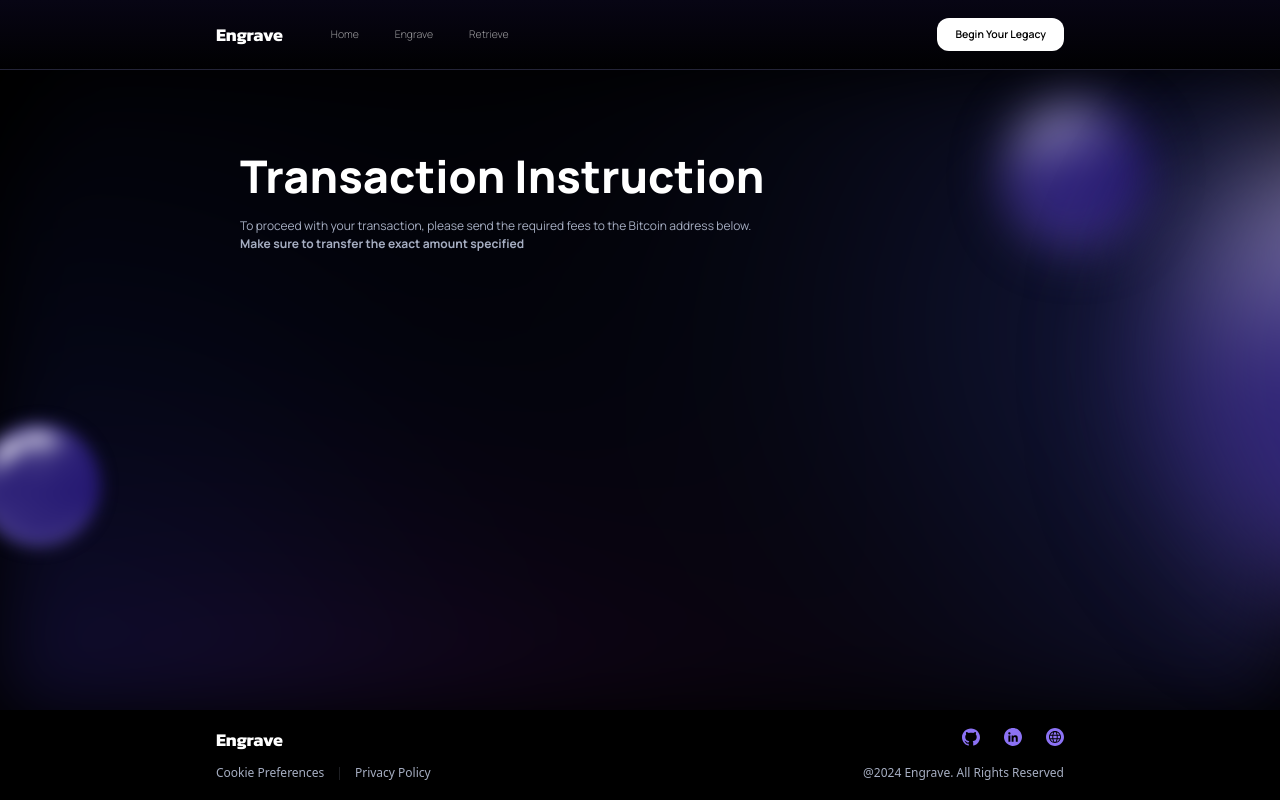
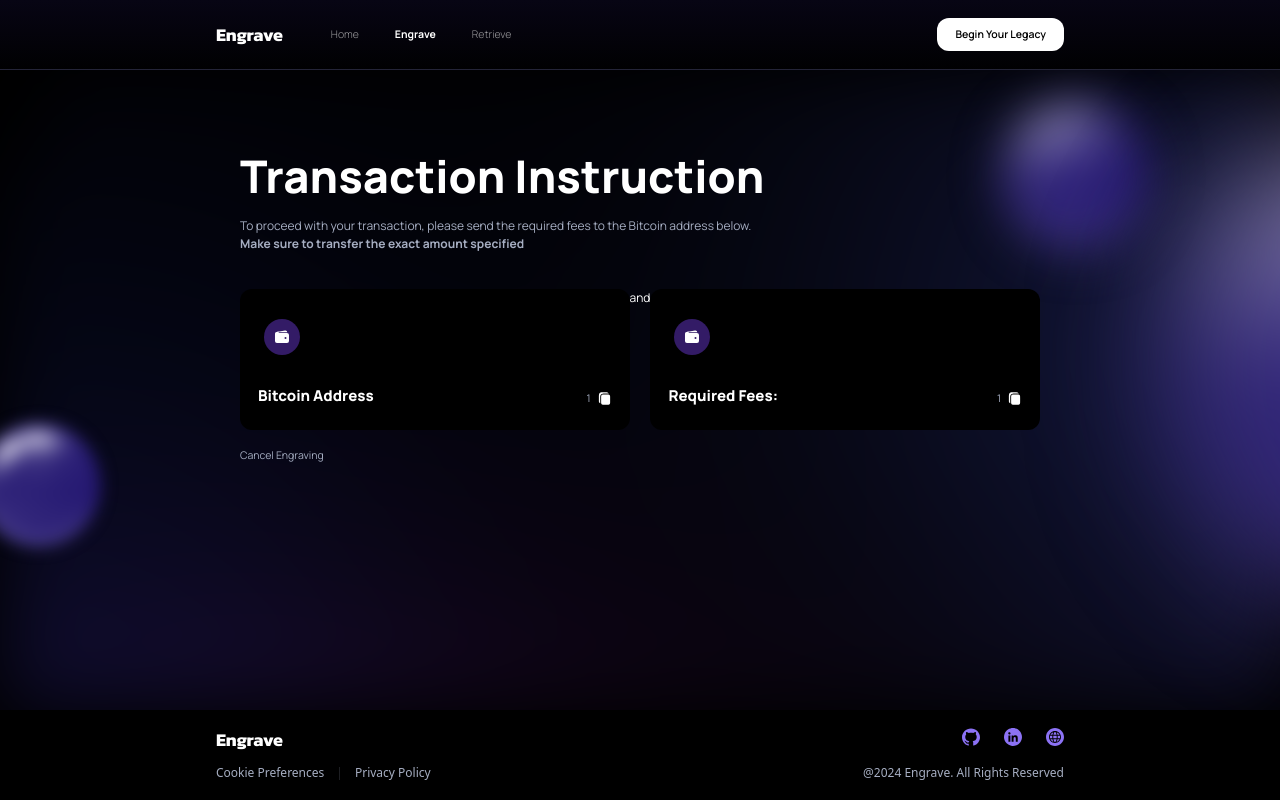
Before and after one commit to andrzejSulkowski/eternal-ink-frontend, a Next.js app: page /engrave/1 in a window 1280 px wide. Built offline with nearby package versions, Linux system fonts and the light colour scheme; what tailwindcss-animation-delay would draw is missing.

Commit message:
Highlight header routes deeply nested, prep. context for engrave

```diff
--- a/src/app/(app-pages)/engrave/(client)/Body.tsx
+++ b/src/app/(app-pages)/engrave/(client)/Body.tsx
@@ -7,11 +7,12 @@ import ThreeStars from "@/components/Svgs/ThreeStars";
 import { useState } from "react";
 import PasswordInput from "./PasswordInput";
 import SelectionCards from "./SelectionCards";
-import { startEngraving } from './../(logic)/api';
-import { ToggleKeys } from './../(logic)/types';
+import { startEngraving } from "./../(logic)/api";
+import { ToggleKeys } from "./../(logic)/types";
 import { useBanner } from "@/components/1.atoms/Banner/BannerContext";
 import { useRouter } from "next/navigation";
-
+import { useEngraving } from "@/app/(app-pages)/engrave/(logic)/useContext";
+import { TxStatus } from "@/models/transaction";
 
 const toggleButtons: {
   value: ToggleKeys;
@@ -36,15 +37,28 @@ function Body() {
   let [file, setFile] = useState<File | null>(null);
   let [password, setPassword] = useState("");
 
-  const [toggleKey, setToggleKey] = useState<ToggleKeys>(
-    "encrypt"
-  );
+  const [toggleKey, setToggleKey] = useState<ToggleKeys>("public");
   const banner = useBanner();
+  const { setEngravingData } = useEngraving();
 
   const router = useRouter();
   async function engrave() {
-    const response = await startEngraving(message, file, password, toggleKey, banner);
-    if(response?.ok){
+    const response = await startEngraving(
+      message,
+      file,
+      password,
+      toggleKey,
+      banner
+    );
+    if (response?.ok) {
+      setEngravingData({
+        address: response.data!.address,
+        fees: response.data!.fees,
+        message,
+        isPublic: toggleKey === "public",
+        isEncrypted: toggleKey === "encrypt",
+        state: TxStatus.WaitingForFunds,
+      });
       router.push(`/engrave/${response.data!.address}`);
     }
   }
--- /dev/null
+++ b/src/app/(app-pages)/engrave/(logic)/useContext.tsx
@@ -0,0 +1,38 @@
+'use client';
+import {
+  EngravingState,
+  TxStatus,
+  EngravingContextType,
+} from "@/models/transaction";
+import { createContext, useContext, useState } from "react";
+
+const defaultEngravingState: EngravingState = {
+  address: "",
+  fees: 0,
+  message: "",
+  isPublic: false,
+  isEncrypted: false,
+  state: TxStatus.WaitingForFunds,
+};
+
+const EngravingContext = createContext<EngravingContextType>({
+  engravingData: defaultEngravingState,
+  setEngravingData: () => {},
+});
+
+const useEngraving = () => useContext(EngravingContext);
+
+export const EngravingProvider = ({
+  children,
+}: Readonly<{ children: React.ReactNode }>) => {
+  const [engravingData, setEngravingData] = useState<EngravingState | null>(null);
+
+  return (
+    <EngravingContext.Provider value={{ engravingData, setEngravingData }}>
+      {children}
+    </EngravingContext.Provider>
+  );
+};
+
+export { EngravingContext, useEngraving };
+export type { EngravingState };
--- a/src/app/(app-pages)/engrave/[txId]/page.tsx
+++ b/src/app/(app-pages)/engrave/[txId]/page.tsx
@@ -1,13 +1,24 @@
-'use client';
+"use client";
 import React from "react";
 import { classNames } from "@/utils/className";
 import Background from "@/components/Svgs/bg/1/Background";
 import { usePathname } from "next/navigation";
+import InfoCard from "@/components/2.molecules/InfoCard/InfoCard";
+import { IoWallet } from "react-icons/io5";
+import { useBanner } from "@/components/1.atoms/Banner/BannerContext";
 
 interface Props {}
 
 function EngravePage({}: Props) {
-    const path = usePathname();
+  const path = usePathname();
+  const address = path.split("/").at(2);
+
+  const { showBanner } = useBanner();
+  if (!address) {
+    showBanner("Address not found");
+    return new Error("Address not found");
+  }
+  console.log("path: ", path);
   return (
     <>
       <Background className="!w-full !h-full !absolute top-0 left-0 overflow-hidden !-z-10" />
@@ -17,8 +28,28 @@ function EngravePage({}: Props) {
             <h3 className="z-10">Transaction Instruction</h3>
           </div>
           <div className="text-ei-primary-faded block mb-12">
-            To proceed with your transaction, please send the required fees to the Bitcoin address below.
-            <div className="font-bold">Make sure to transfer the exact amount specified</div>
+            To proceed with your transaction, please send the required fees to
+            the Bitcoin address below.
+            <div className="font-bold">
+              Make sure to transfer the exact amount specified
+            </div>
+          </div>
+          <div className="grid grid-cols-[1fr_auto_1fr]">
+            <InfoCard
+              icon={IoWallet({ size: "auto", color: "white" })}
+              label="Bitcoin Address"
+              value={address}
+            />
+            <div>and</div>
+            <InfoCard
+              icon={IoWallet({ size: "auto", color: "white" })}
+              label="Required Fees:"
+              value={address}
+            />
+          </div>
+
+          <div className="text-ei-primary-faded text-sm mt-6">
+            Cancel Engraving
           </div>
         </div>
       </div>
--- /dev/null
+++ b/src/app/(app-pages)/engrave/layout.tsx
@@ -0,0 +1,16 @@
+import { EngravingProvider } from "./(logic)/useContext";
+
+function Layout({
+  children,
+}: Readonly<{
+  children: React.ReactNode;
+}>) {
+
+
+  return (
+    <EngravingProvider>
+      {children}
+    </EngravingProvider>
+  );
+}
+export default Layout;
--- a/src/components/3.organisms/Header/parts/Routes/Routes.tsx
+++ b/src/components/3.organisms/Header/parts/Routes/Routes.tsx
@@ -10,10 +10,14 @@ interface Props extends EIProps {
   routes: EIRoute[];
 }
 
+const isRouteSelected = (routeHref: string, currentPathname: string) => {
+  // Ensure both are strings and start with the same base route
+  return currentPathname.startsWith(routeHref);
+}
 function Routes({ className, routes }: Props) {
   const pathname = usePathname();
   const selectedIdx = useMemo(() => {
-    const idx = routes.findIndex((route) => route.href === pathname);
+    const idx = routes.findIndex((route) => isRouteSelected(route.href, pathname));
     return idx;
   }, [pathname, routes]);
 
--- /dev/null
+++ b/src/models/transaction/index.ts
@@ -0,0 +1,18 @@
+import { TxStatus } from "./state";
+
+interface EngravingState {
+  address: string;
+  fees: number;
+  message: string;
+  isPublic: boolean;
+  isEncrypted: boolean;
+  state: TxStatus;
+}
+
+interface EngravingContextType {
+  engravingData: EngravingState | null;
+  setEngravingData: (data: EngravingState | null) => void;
+}
+
+export type { EngravingState, EngravingContextType };
+export { TxStatus };
--- /dev/null
+++ b/src/models/transaction/state.ts
@@ -0,0 +1,13 @@
+
+const enum TxStatus {
+    WaitingForFunds = "WaitingForFunds",
+    ConfirmingFunds = "ConfirmingFunds",
+    ConfirmedFunds = "ConfirmedFunds",
+    Engraving = "Engraving",
+    Engraved = "Engraved",
+    Finalized = "Finalized",
+    ExternalUnconfirmed = "ExternalUnconfirmed",
+    ExternalConfirmed = "ExternalConfirmed",
+}
+
+export { TxStatus }
```
Also changed, not shown: src/models/index.ts (added).
